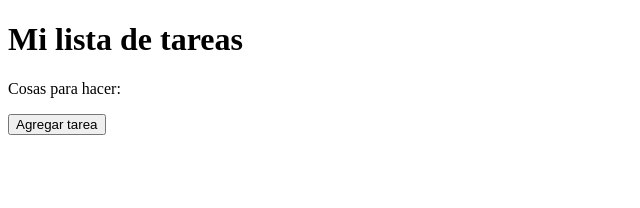
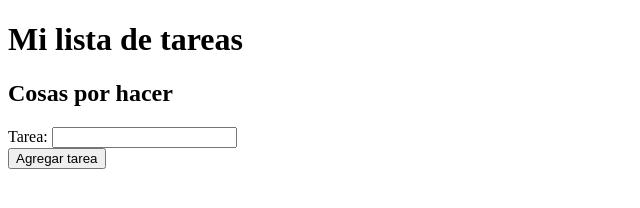
Before and after one commit to angelajasso/todo_list, a plain HTML site: page index.html in a window 1280 px wide. Shown: the whole page, without its empty margins (0-640 px from the left). Drawn offline with Linux system fonts and the light colour scheme.

Commit message:
create form in HTML

```diff
--- a/index.html
+++ b/index.html
@@ -8,8 +8,11 @@
   </head>
   <body>
     <h1>Mi lista de tareas</h1>
-    <p>Cosas para hacer:</p>
-    <!--<input type="text" /> -->
+    <form>
+      <h2>Cosas por hacer</h2>
+      <label for="tarea">Tarea:</label>
+      <input type="text" id="tarea" />
+    </form>
     <button>Agregar tarea</button>
     <ol class="list"></ol>
   </body>
```
